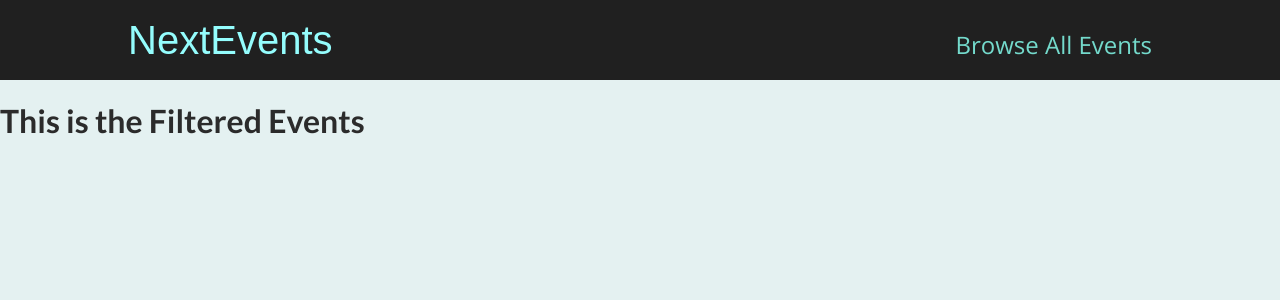
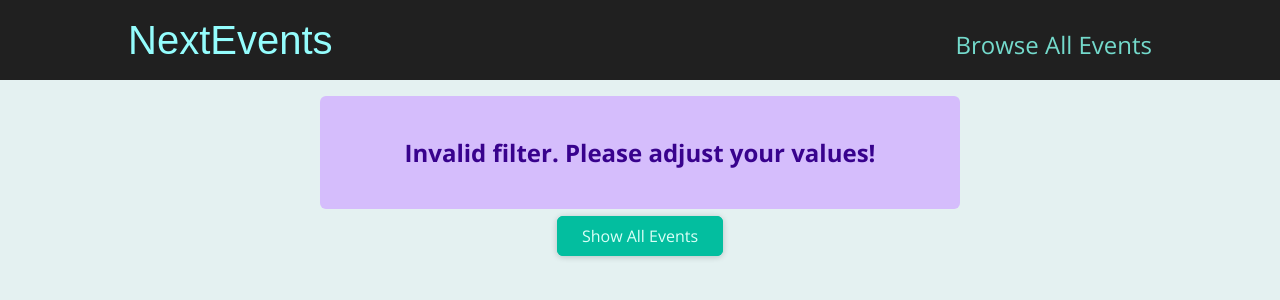
Before and after one commit to JoaquinPerezDev/first-next-project, a Next.js app: page /events/e2 in a window 1280 px wide. Shown: the top 300 px of the page. Built offline with nearby package versions, Linux system fonts and the light colour scheme.

Commit message:
Added error handling for erroneous filter results

```diff
--- /dev/null
+++ b/components/UI/error-alert.js
@@ -0,0 +1,7 @@
+import classes from './error-alert.module.css';
+
+function ErrorAlert(props) {
+  return <div className={classes.alert}>{props.children}</div>;
+}
+
+export default ErrorAlert;
--- /dev/null
+++ b/components/UI/error-alert.module.css
@@ -0,0 +1,12 @@
+.alert {
+  margin: 1rem auto;
+  padding: 1rem 2rem;
+  width: 90%;
+  max-width: 40rem;
+  background-color: #d5bdfc;
+  color: #38028d;
+  font-weight: bold;
+  font-size: 1.5rem;
+  text-align: center;
+  border-radius: 6px;
+}
--- a/components/event-detail/logistics-item.js
+++ b/components/event-detail/logistics-item.js
@@ -4,12 +4,14 @@
 	const { icon: Icon } = props;
 
 	return (
+		<div>
 			<li className={classes.item}>
 				<span className={classes.icon}>
 					<Icon />
 				</span>
 				<span className={classes.content}>{props.children}</span>
 			</li>
+		</div>
 	);
 }
 
--- a/components/events/event-item.js
+++ b/components/events/event-item.js
@@ -17,7 +17,6 @@
 	const exploreLink = `/events/${id}`;
 
 	return (
-		<div>
 		<li className={classes.item}>
 			<img src={'/' + image} alt={title} />
 			<div className={classes.content}>
@@ -42,7 +41,6 @@
 				</div>
 			</div>
 		</li>
-		</div>
 	);
 }
 
--- a/components/events/event-list.js
+++ b/components/events/event-list.js
@@ -7,7 +7,7 @@
 	return (
 		<div>
 			<ul className={classes.list}>
-				<li>
+				<ul>
 					{items.map((event) => (
 						<EventItem
 							key={event.id}
@@ -18,7 +18,7 @@
 							image={event.image}
 						/>
 					))}
-				</li>
+				</ul>
 			</ul>
 		</div>
 	);
--- a/components/events/events-search.js
+++ b/components/events/events-search.js
@@ -1,4 +1,3 @@
-
 import React, { useRef } from 'react';
 import Button from '../UI/button';
 import classes from './events-search.module.css';
@@ -14,6 +13,7 @@
 		props.onSearch(selectedYear, selectedMonth);
 	}
 	return (
+		<div>
 			<form className={classes.form} onSubmit={submit}>
 				<div className={classes.controls}>
 					<div className={classes.control}>
@@ -22,7 +22,6 @@
 							<option value='2021'>2021</option>
 							<option value='2022'>2022</option>
 						</select>
-				</div>
 					</div>
 					<div className={classes.control}>
 						<label htmlFor='month'>Month</label>
@@ -41,8 +40,10 @@
 							<option value='12'>December</option>
 						</select>
 					</div>
+				</div>
 				<Button>Find Events</Button>
 			</form>
+		</div>
 	);
 }
 
--- /dev/null
+++ b/components/events/results-title.js
@@ -0,0 +1,20 @@
+import Button from '../UI/button';
+import classes from './results-title.module.css';
+
+function ResultsTitle(props) {
+  const { date } = props;
+
+  const humanReadableDate = new Date(date).toLocaleDateString('en-US', {
+    month: 'long',
+    year: 'numeric',
+  });
+
+  return (
+    <section className={classes.title}>
+      <h1>Events in {humanReadableDate}</h1>
+      <Button link='/events'>Show all events</Button>
+    </section>
+  );
+}
+
+export default ResultsTitle;
--- /dev/null
+++ b/components/events/results-title.module.css
@@ -0,0 +1,6 @@
+.title {
+  margin: 2rem auto;
+  width: 90%;
+  max-width: 40rem;
+  text-align: center;
+}
--- a/pages/events/[...slug].js
+++ b/pages/events/[...slug].js
@@ -1,8 +1,70 @@
+import { useRouter } from 'next/router';
+import { getFilteredEvents } from '../../dummy-data';
+import EventList from '../../components/events/event-list';
+import { Fragment } from 'react';
+import ResultsTitle from '../../components/events/results-title';
+import Button from '../../components/UI/button';
+import ErrorAlert from '../../components/UI/error-alert';
+
 function FilteredEventPage() {
+	const router = useRouter();
+
+	const filterData = router.query.slug;
+
+	if (!filterData) {
+		return <p className='center'>Loading...</p>;
+	}
+
+	const filteredYear = filterData[0];
+	const filteredMonth = filterData[1];
+
+	const numYear = +filteredYear;
+	const numMonth = +filteredMonth;
+
+	if (
+		isNaN(numYear) ||
+		isNaN(numMonth) ||
+		numYear > 2030 ||
+		numYear < 2020 ||
+		numMonth > 12 ||
+		numMonth < 1
+	) {
+		return (
+			<Fragment>
+				<ErrorAlert>
+					<p>Invalid filter. Please adjust your values!</p>
+				</ErrorAlert>
+				<div className='center'>
+					<Button link='/events'>Show All Events</Button>
+				</div>
+			</Fragment>
+		);
+	}
+
+	const filteredEvents = getFilteredEvents({
+		year: numYear,
+		month: numMonth,
+	});
+
+	if (!filteredEvents || filteredEvents.length === 0) {
+		return (
+			<Fragment>
+				<ErrorAlert>
+					<p>No events found with the chosen filter</p>
+				</ErrorAlert>
+				<div className='center'>
+					<Button link='/events'>Show All Events</Button>
+				</div>
+			</Fragment>
+		);
+	}
+
+	const date = new Date(numYear, numMonth - 1);
 	return (
-		<div>
-			<h1>This is the Filtered Events</h1>
-		</div>
+		<Fragment>
+			<ResultsTitle date={date} />
+			<EventList items={filteredEvents} />
+		</Fragment>
 	);
 }
 
```
Also changed, not shown: pages/events/[eventid].js (+6 -1 lines). Lines whose indentation alone changed are shown as unchanged.
